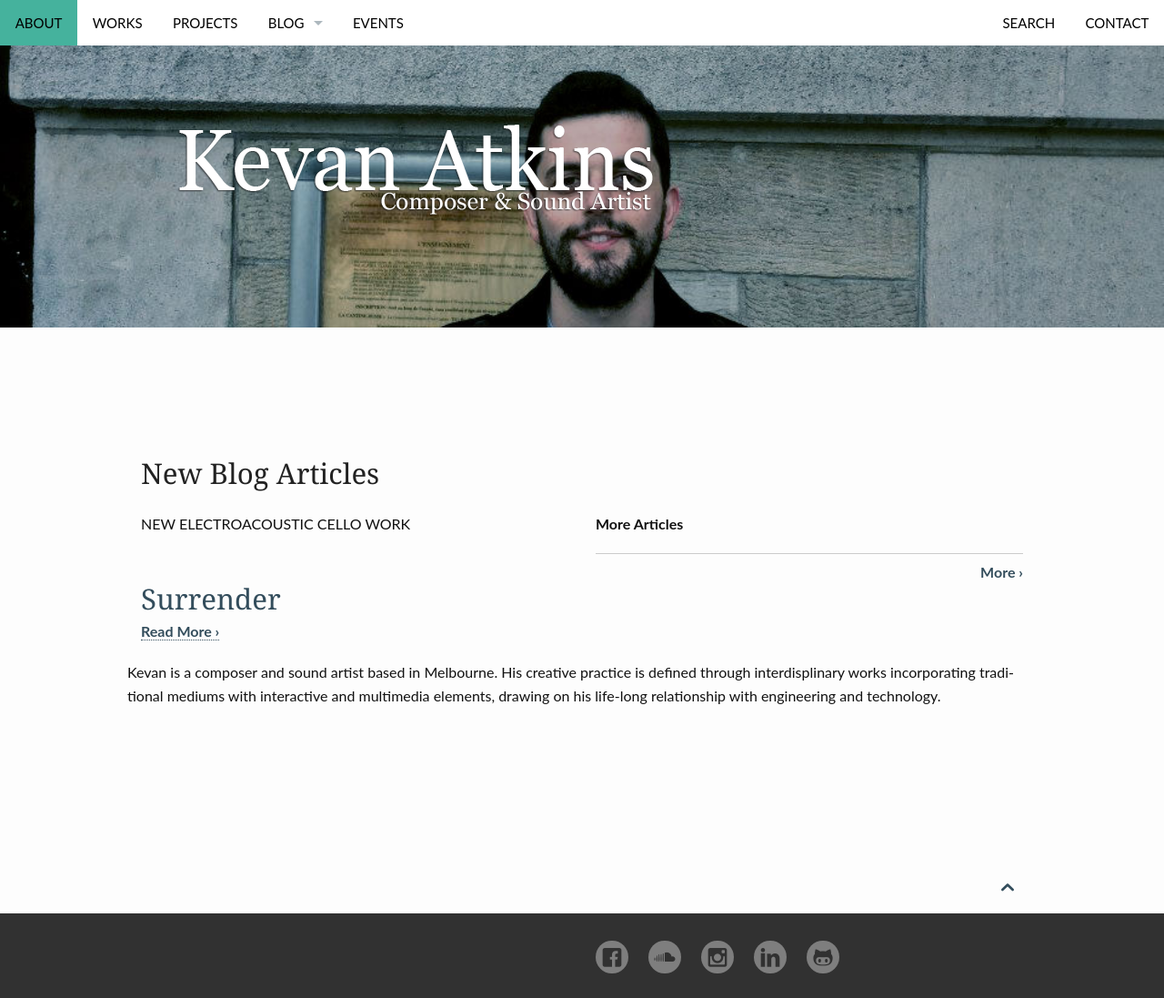
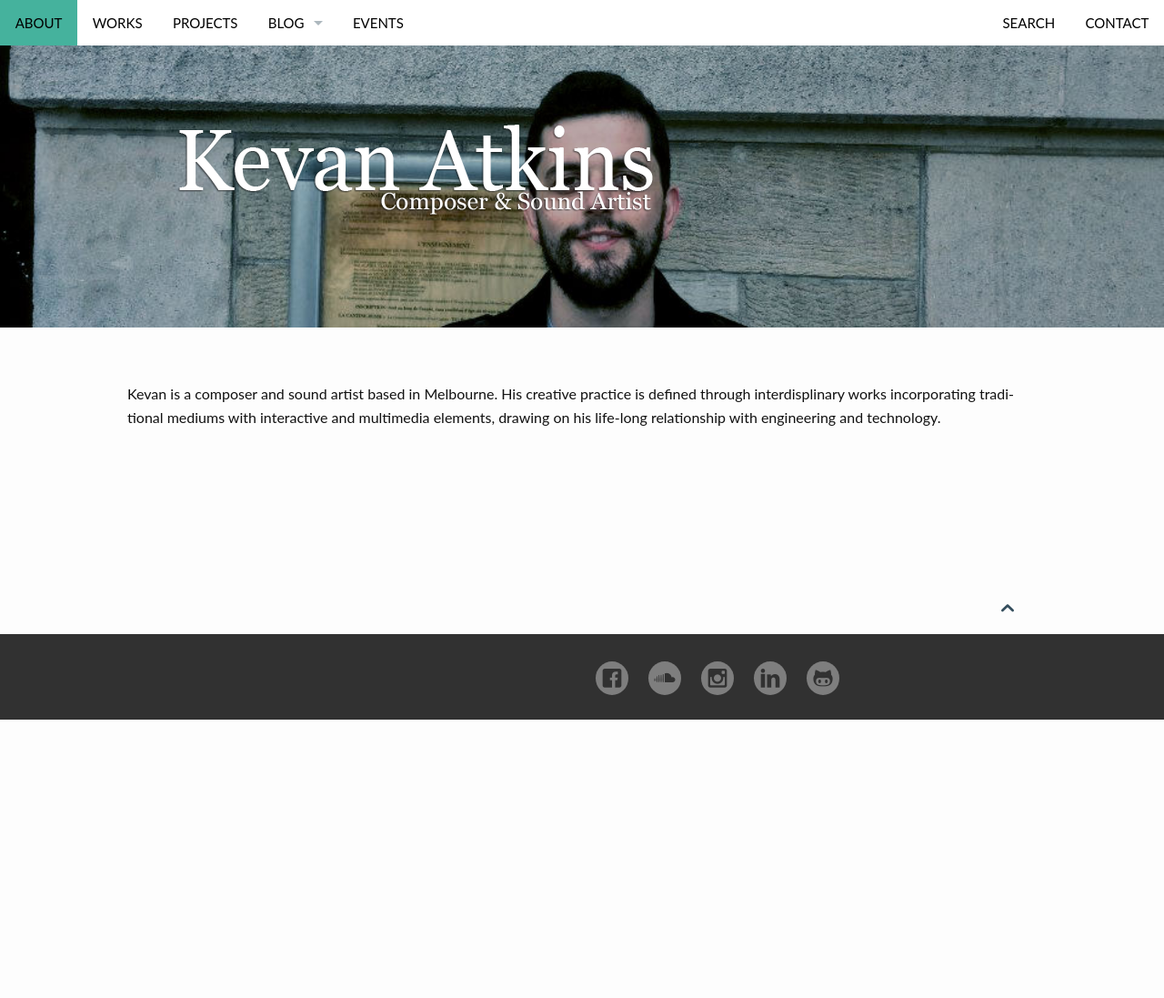
Before and after one commit to unclewalter/unclewalter.github.io, a Jekyll site: the page built from index.md, in a window 1280 px wide. Shown: the whole page at 91% size. Built offline with Jekyll 4.4.1, drawn with Linux system fonts in a browser that asks for light colours; after the commit the page ends 900 px from its top, so only the background shows below that.

Commit message:
Removing blog entries from home page for now.

```diff
--- a/_layouts/frontpage.html
+++ b/_layouts/frontpage.html
@@ -54,47 +54,7 @@ format: blog-index
 *
 {% endcomment %}
 
-{% unless site.posts == empty %}
-    <div class="row t30 b20 homepage">
-        <div class="small-12 columns">
-            {% for post in site.posts limit:1 %}
-            {% if post.image.homepage %}
-            <p>
-                <a href="{{ site.url }}{{ site.baseurl }}{{ post.url }}" title="{{ post.title escape_once }}"><img width="970" src="{{ site.urlimg }}/{{ post.image.homepage }}" alt="{{ page.title escape_once }}"></a>
-            </p>
 
-            {% if post.image.caption_url && post.image.caption %}
-            <p class="text-right caption">
-                <a href="{{ post.image.caption_url }}">{{ post.image.caption }}</a>
-            </p>
-            {% endif %}
-            {% else post.image.homepage == NULL %}
-            <h2>{{ site.data.language.new_blog_entries }}</h2>
-            {% endif %}
-            {% endfor %}
-        </div><!-- /.small-12.columns -->
-    </div><!-- /.row -->
-
-
-    <div class="row">
-        <div class="medium-6 columns">
-            {% for post in site.posts limit:1 %}
-            {% if post.subheadline %}<p class="subheadline">{{ post.subheadline }}</p>{% endif %}
-            <h2><a href="{{ site.url }}{{ site.baseurl }}{{ post.url }}">{{ post.title }}</a></h2>
-            <p>
-                {% if post.meta_description %}{{ post.meta_description | strip_html | escape }}{% else post.teaser %}{{ post.teaser | strip_html | escape }}{% endif %}
-                <a href="{{ site.url }}{{ site.baseurl }}{{ post.url }}" title="Read {{ post.title escape_once }}"><strong>{{ site.data.language.read_more }}</strong></a>
-            </p>
-            {% endfor %}
-        </div><!-- /.medium-5.columns -->
-
-
-        <div class="medium-6 columns">
-            <p><strong>{{ site.data.language.more_articles }}</strong></p>
-            {% include list-posts.html entries='3' offset='1' %}
-        </div><!-- /.medium-7.columns -->
-    </div><!-- /.row -->
-{% endunless %}
 
 
 {% comment %}
```
